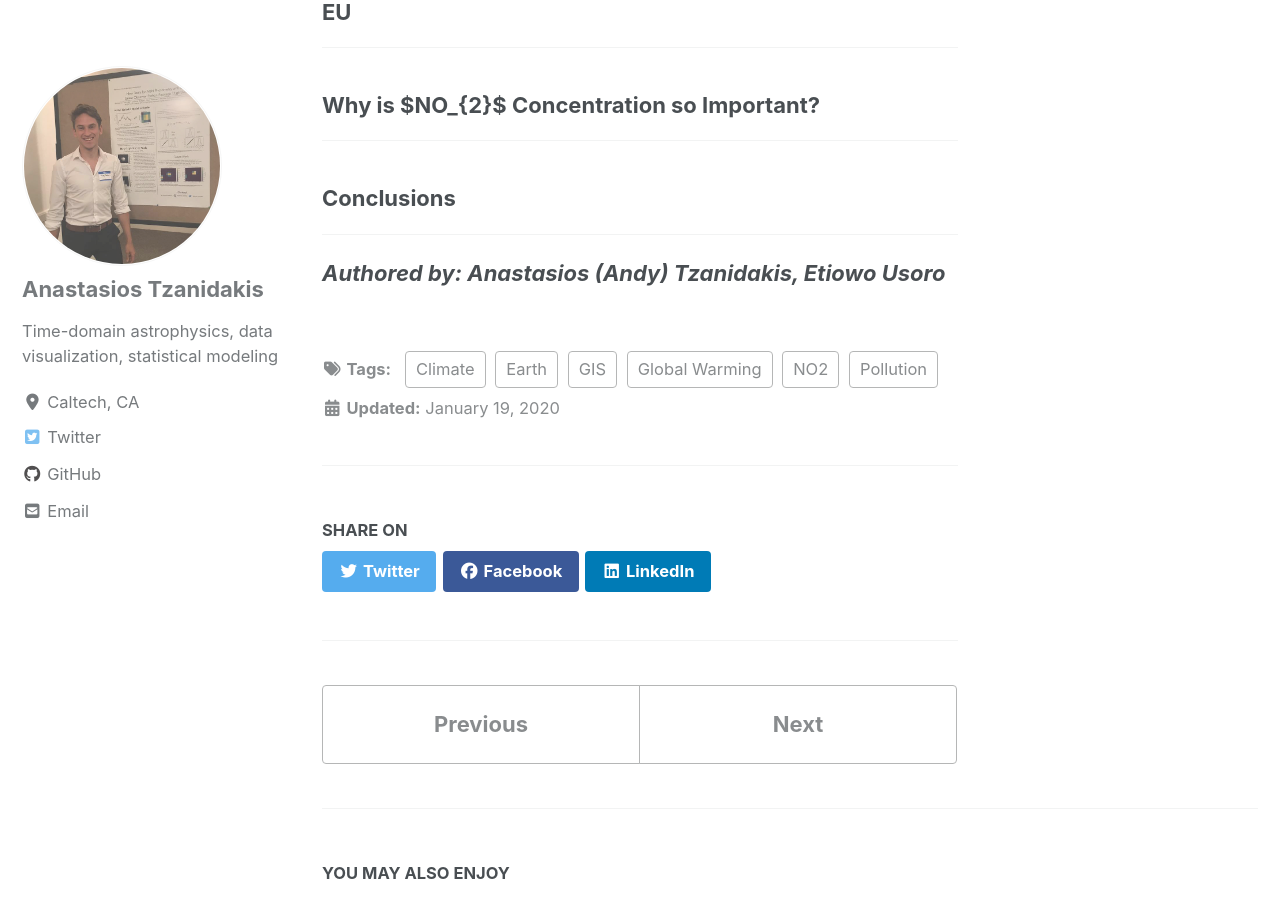
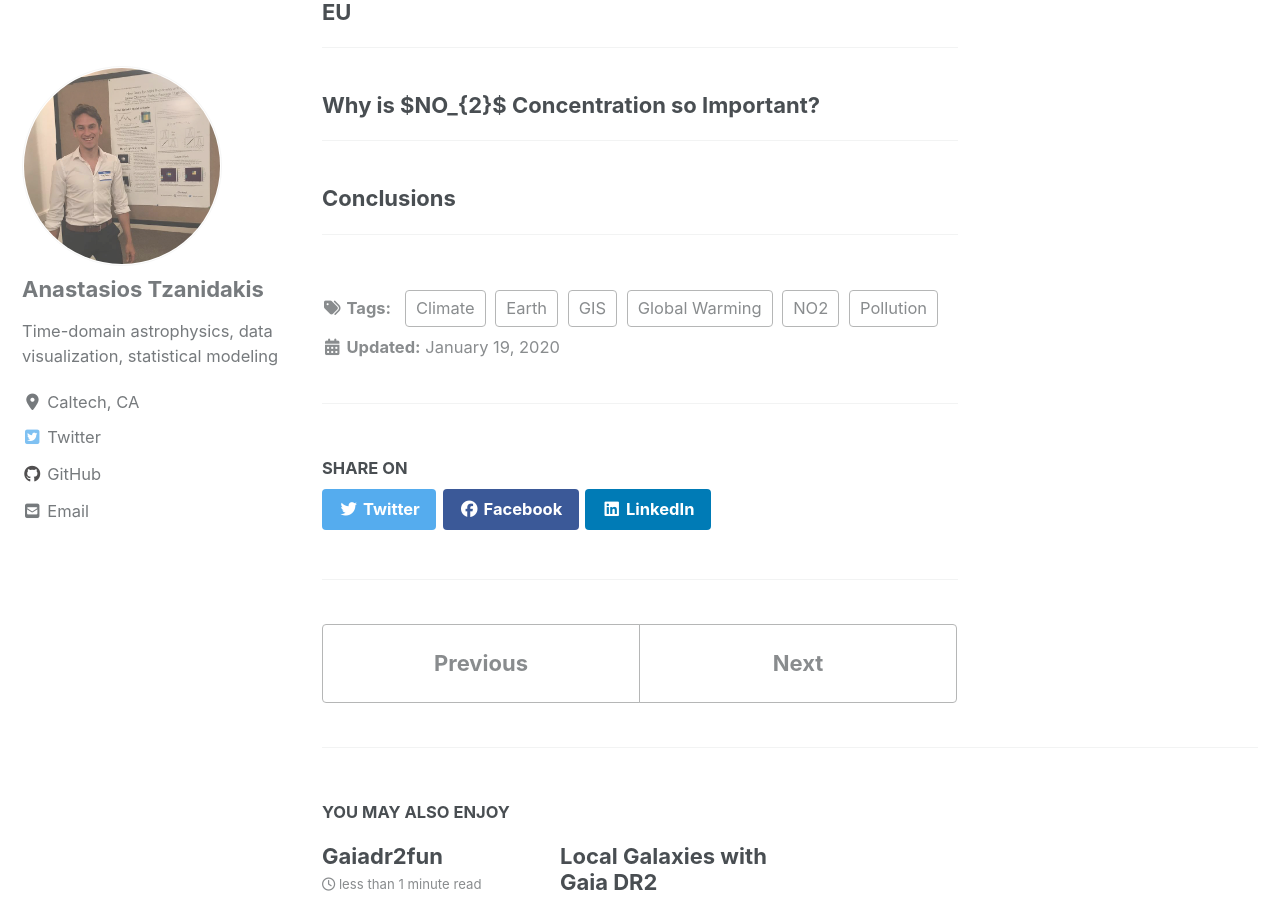
Before and after one commit to AndyTza/andytza.github.io, a Jekyll site: the page built from _posts/2020-03-24-NO2_US.md, in a window 1280 px wide and 900 px high, scrolled down 400 px. Built offline with Jekyll 4.4.1, drawn with Linux system fonts in a browser that asks for light colours; cached includes are drawn as plain includes; nearby versions of some CDN libraries.

Commit message:
new_blog

```diff
--- a/_posts/2020-03-24-NO2_US.md
+++ b/_posts/2020-03-24-NO2_US.md
@@ -23,8 +23,3 @@ ___
 
 ### Conclusions
 ____
-
-
-
-
-***Authored by: Anastasios (Andy) Tzanidakis, Etiowo Usoro***
```
